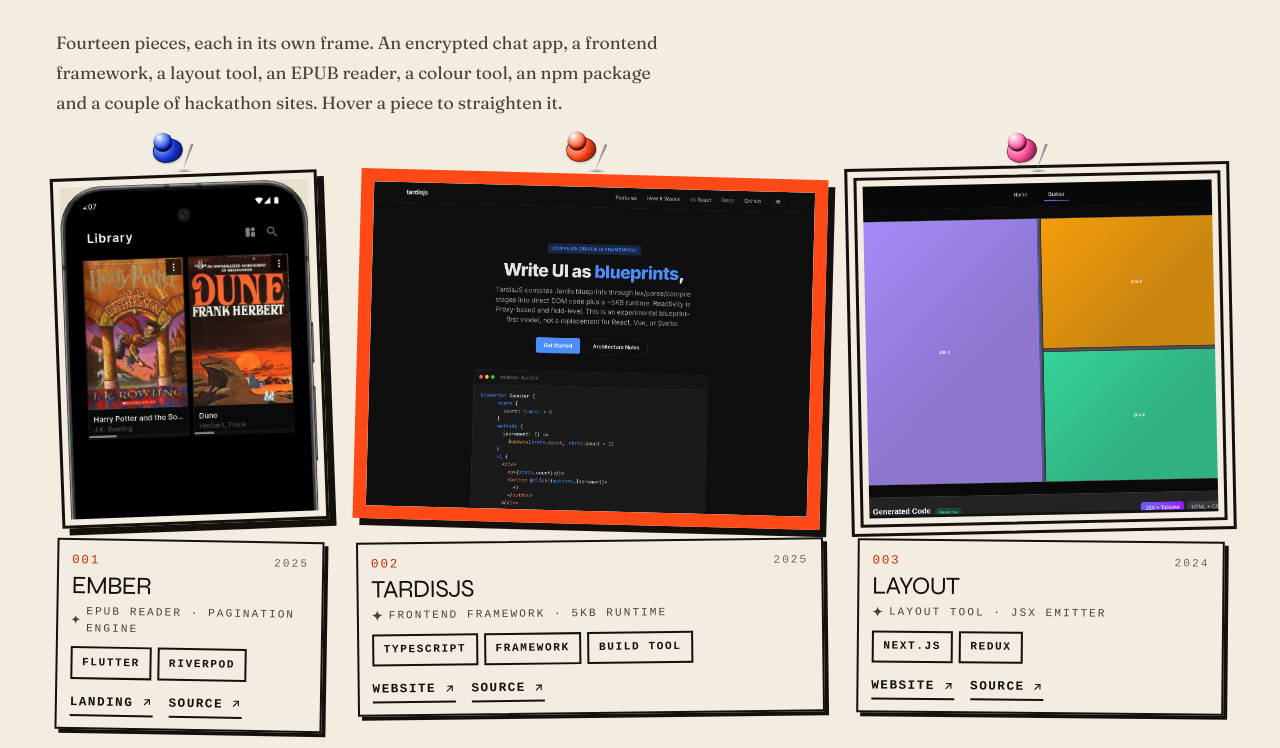
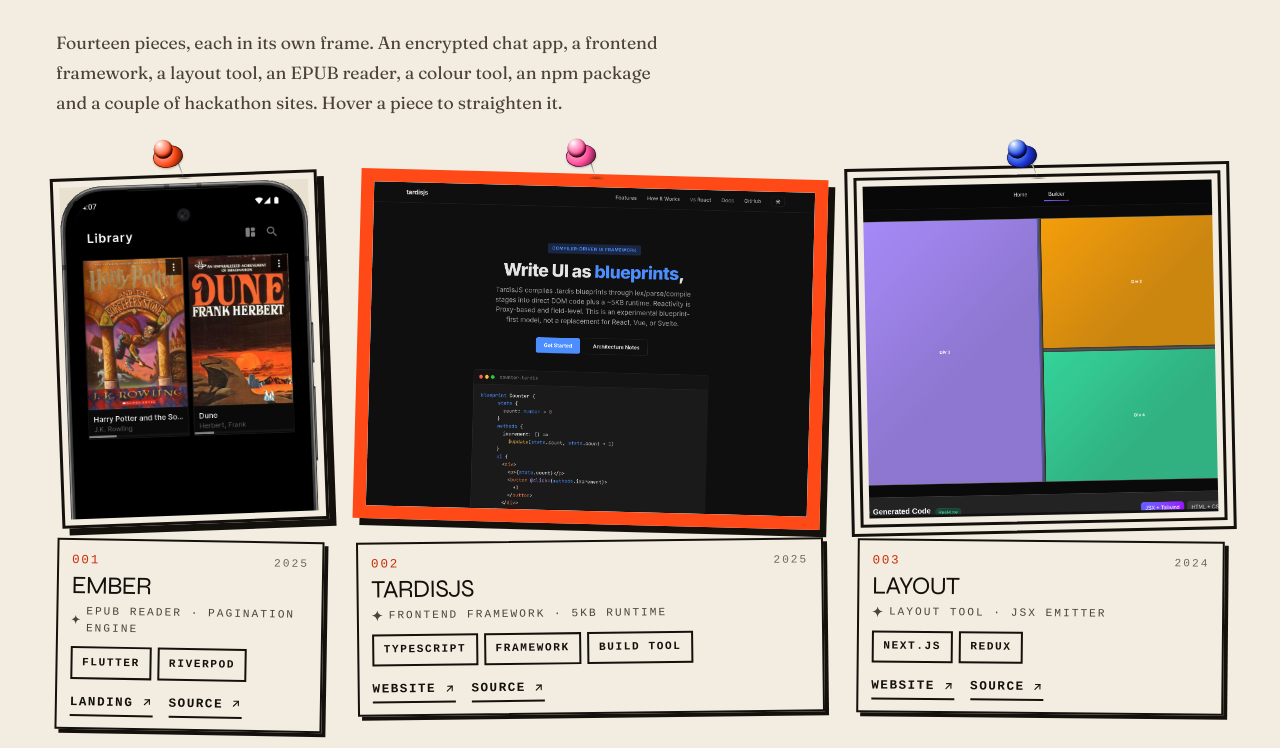
Before and after one commit to devansharora18/portfolio, a React (Vite) app: page / in a window 1280 px wide. Shown: the part 1380-2128 px from the top of the page. Built offline with nearby package versions, Linux system fonts and the light colour scheme; a web font is replaced by a local one.

Commit message:
fix(wall): the pushpin's needle was leaning the wrong way

```diff
--- a/src/components/Wall.tsx
+++ b/src/components/Wall.tsx
@@ -25,6 +25,9 @@
 const ROTS = [-2.1, 1.5, -1.2, 2.3, -1.7, 0.9, -2.5, 1.8, -0.7, 2.0, -1.4, 1.1, -1.6, 1.3];
 const INSETS = [0, -5, 5, 0, -7, 7, 0, -4, 4, 0, -6, 6, 0, -3];
 const FRAMES = ["f-thin", "f-fat", "f-double", "f-blue", "f-pop", "f-raw"];
+/* The pin ink is picked against the frame ink, so a pin never disappears into
+   the frame it holds. f-fat is vermillion, f-blue ultramarine, f-pop pink. */
+const PINS = ["", "pin--pop", "pin--ultra", "", "pin--ultra", "pin--pop"];
 const YEARS = [
   "2025", "2025", "2024", "2026", "2025", "2025", "2025", "2025",
   "2025", "2024", "2024", "2023", "2023", "2024",
@@ -74,10 +77,7 @@
               }}
             >
               <div className="hang">
-                <span
-                  className={`pin${i % 3 === 0 ? " pin--ultra" : i % 3 === 2 ? " pin--pop" : ""}`}
-                  aria-hidden="true"
-                >
+                <span className={`pin ${PINS[i % FRAMES.length]}`} aria-hidden="true">
                   <i />
                 </span>
                 <div
--- a/src/index.css
+++ b/src/index.css
@@ -455,7 +455,7 @@
     --pin-c: var(--verm);
     position: absolute;
     left: 50%;
-    top: -44px;
+    top: -37px;
     width: 46px;
     height: 42px;
     margin-left: -31px;
@@ -475,7 +475,7 @@
     width: 3.6px;
     height: 27.7px;
     transform-origin: 50% 100%;
-    transform: rotate(20deg);
+    transform: rotate(-20deg);
     background: linear-gradient(
       to right,
       #efefef 0%,
@@ -492,17 +492,17 @@
     left: 1.5px;
     top: 8px;
     width: 30px;
-    height: 24px;
+    height: 22px;
     border-radius: 50%;
     transform: rotate(-10deg);
     background: radial-gradient(
-      circle at 32% 26%,
-      color-mix(in oklab, var(--pin-c) 34%, #fff) 0%,
-      var(--pin-c) 48%,
-      color-mix(in oklab, var(--pin-c) 34%, #000) 100%
+      circle at 34% 28%,
+      color-mix(in oklab, var(--pin-c) 42%, #fff) 0%,
+      var(--pin-c) 50%,
+      color-mix(in oklab, var(--pin-c) 30%, #000) 100%
     );
-    box-shadow: inset 0 0 0 0.5px color-mix(in oklab, var(--pin-c) 32%, #000),
-      0 1px 2px color-mix(in oklab, var(--ink) 30%, transparent);
+    box-shadow: inset 0 0 0 0.5px color-mix(in oklab, var(--pin-c) 26%, #000),
+      0 1px 2px color-mix(in oklab, var(--ink) 28%, transparent);
   }
   .pin::after {
     content: "";
@@ -518,9 +518,9 @@
       #fff 0%,
       color-mix(in oklab, var(--pin-c) 42%, #fff) 22%,
       var(--pin-c) 60%,
-      color-mix(in oklab, var(--pin-c) 46%, #000) 100%
+      color-mix(in oklab, var(--pin-c) 30%, #000) 100%
     );
-    box-shadow: inset -1px -2px 3px color-mix(in oklab, var(--pin-c) 30%, #000);
+    box-shadow: inset -1px -2px 3px color-mix(in oklab, var(--pin-c) 22%, #000);
   }
   .pin--ultra {
     --pin-c: var(--ultra);
```
